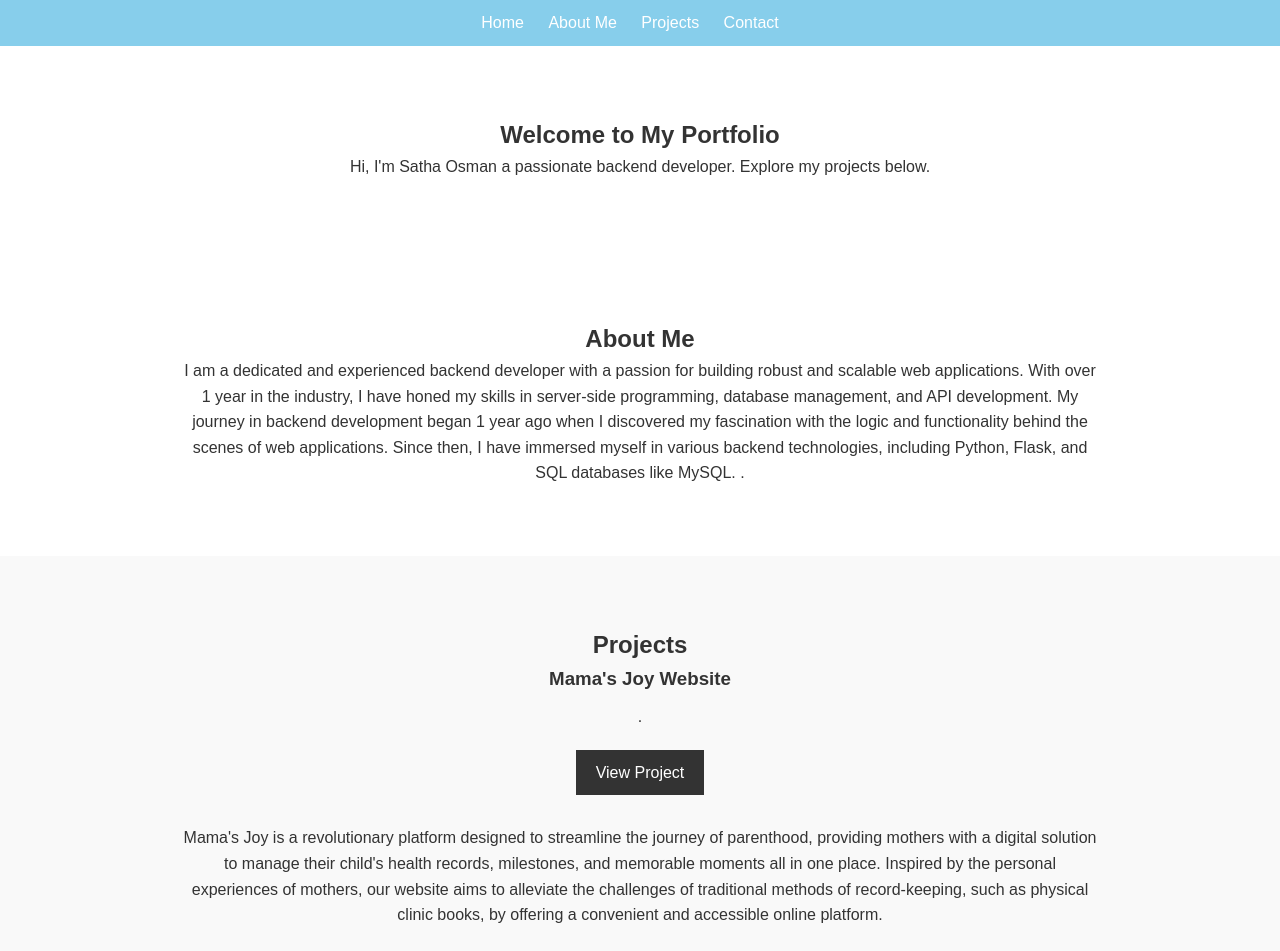
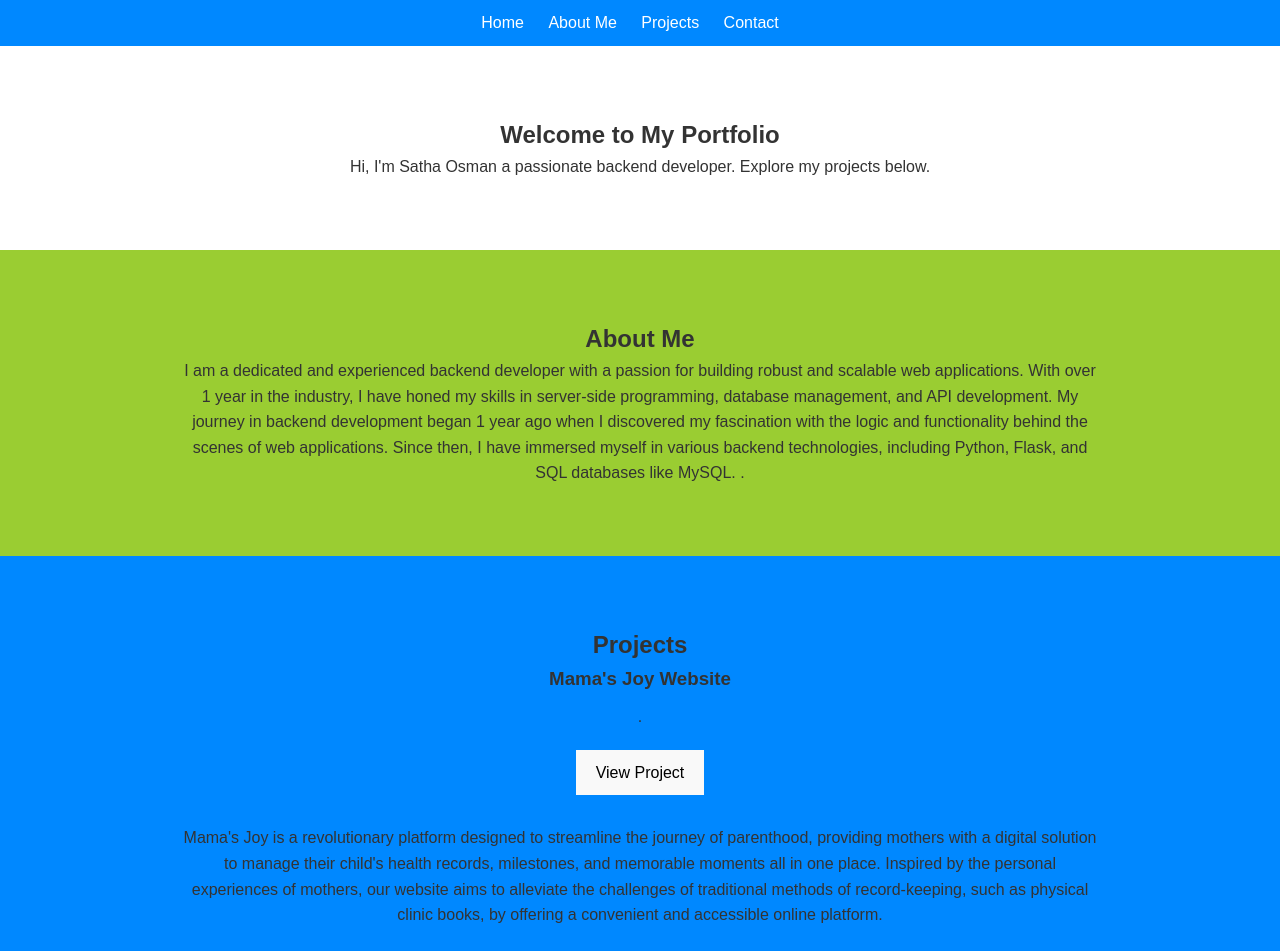
Before and after one commit to sathagesey33/my_portfolio, a plain HTML site: page index.html in a window 1280 px wide. Shown: the top 951 px of the page. Drawn offline with Linux system fonts and the light colour scheme.

Commit message:
updated style.css file

```diff
--- a/styles.css
+++ b/styles.css
@@ -21,7 +21,7 @@ body {
 
 /* Navigation */
 nav {
-    background-color: skyblue;
+    background-color: #0088FF;
     color: black;
     padding: 10px 0;
 }
@@ -50,7 +50,7 @@ nav ul li a {
 
 /* Projects Section */
 #projects {
-    background-color: #f9f9f9;
+    background-color: #0088FF;
     padding: 50px 0;
     text-align: center;
 }
@@ -70,14 +70,14 @@ nav ul li a {
 .project a {
     display: inline-block;
     padding: 10px 20px;
-    background-color: #333333;
-    color: #fff;
+    background-color: #f9f9f9;
+    color: black;
     text-decoration: none;
 }
 
 /* About Me Section */
 #about {
-    background-color: #fff;
+    background-color: yellowgreen;
     padding: 50px 0;
     text-align: center;
 }
```
